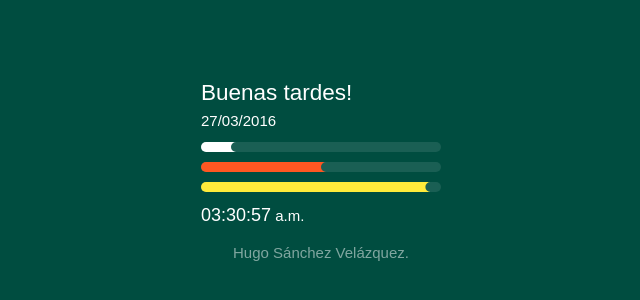
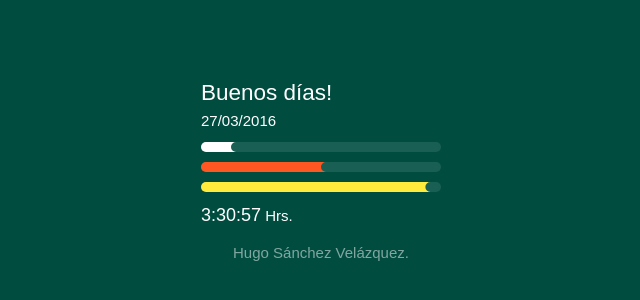
Before and after one commit to DazHsv/creatividad, a plain HTML site: page index.html in a window 1280 px wide. Shown: the part 224-524 px from the top of the page, 319-959 px from the left. Drawn offline with Linux system fonts and the light colour scheme.

Commit message:
Arreglado formato de hora.

```diff
--- a/index.html
+++ b/index.html
@@ -19,7 +19,7 @@
 				<div class="seconds"></div>
 			</div>
 			<div id="time">
-				<span id="timer"></span> <span id="meridian"></span>
+				<span id="timer"></span> <span id="meridian">Hrs.</span>
 			</div>
 		</div>
 	</div>
--- a/main.js
+++ b/main.js
@@ -1,12 +1,12 @@
 document.addEventListener('DOMContentLoaded', function(){
-	var timer = document.getElementById('timer'),
-		title = document.querySelector('.title'),
-		meridian = document.getElementById('meridian'),
-		date = document.getElementById('date'),
-		container = document.getElementById('container'),
-		hcw = document.querySelector('.hours').style,
-		mcw = document.querySelector('.minutes').style,
-		scw = document.querySelector('.seconds').style;
+	var timer      = document.getElementById('timer'),
+		title      = document.querySelector('.title'),
+		//meridian = document.getElementById('meridian'),
+		date       = document.getElementById('date'),
+		container  = document.getElementById('container'),
+		hcw        = document.querySelector('.hours').style,
+		mcw        = document.querySelector('.minutes').style,
+		scw        = document.querySelector('.seconds').style;
 	var time, hours, minutes, seconds, message;
 
 	setInterval(function(){
@@ -15,12 +15,12 @@ document.addEventListener('DOMContentLoaded', function(){
 
 	setInterval(function(){
 
-		time = new Date();
-		hours = time.getHours();
+		time    = new Date();
+		hours   = time.getHours();
 		minutes = time.getMinutes();
 		seconds = time.getSeconds();
 
-		message = ( (hours => 12) ? "Buenas tardes" : (hours => 19) ? "Buenas noches" : "Buenos días" ) + '!';
+		message = ( (hours > 19 ? 'Buenas noches' : ( (hours > 11) ? 'Buenas tardes' : 'Buenos días' ) ) ) + '!';
 
 		title.innerHTML = message;
 
@@ -28,12 +28,15 @@ document.addEventListener('DOMContentLoaded', function(){
 						+ (time.getMonth > 10 ? '' : '0') + time.getMonth() + '/'
 						+ time.getFullYear();
 
-		timer.innerHTML = ((hours < 10 || hours > 13 || hours < 22) ? '0' : '')
-						+ ( hours < 13 ? hours : hours - 12 )  + ':'
+		/*if(hours <= 9){ hours = '0' + hours }
+		else if( hours >= 12 ){ hours = '0' + (hours - 12) }
+		else if( hours <= 21 ){ hours = '0' + (hours - 12) };*/
+
+		timer.innerHTML = hours + ':'
 						+ ( minutes < 10 ? '0' : '') + minutes + ':'
 						+ ( seconds < 10 ? '0' : '') + seconds;
 
-		meridian.innerHTML = (hours < 12 ? 'a.m.' : 'p.m.');
+		//meridian.innerHTML = (hours < 12 ? 'a.m.' : 'p.m.');
 
 		hcw.boxShadow = ( (240/24)*hours )   + "px 0 0 #fff inset";
 		mcw.boxShadow = ( (240/60)*minutes ) + "px 0 0 #FF5722 inset";
```
